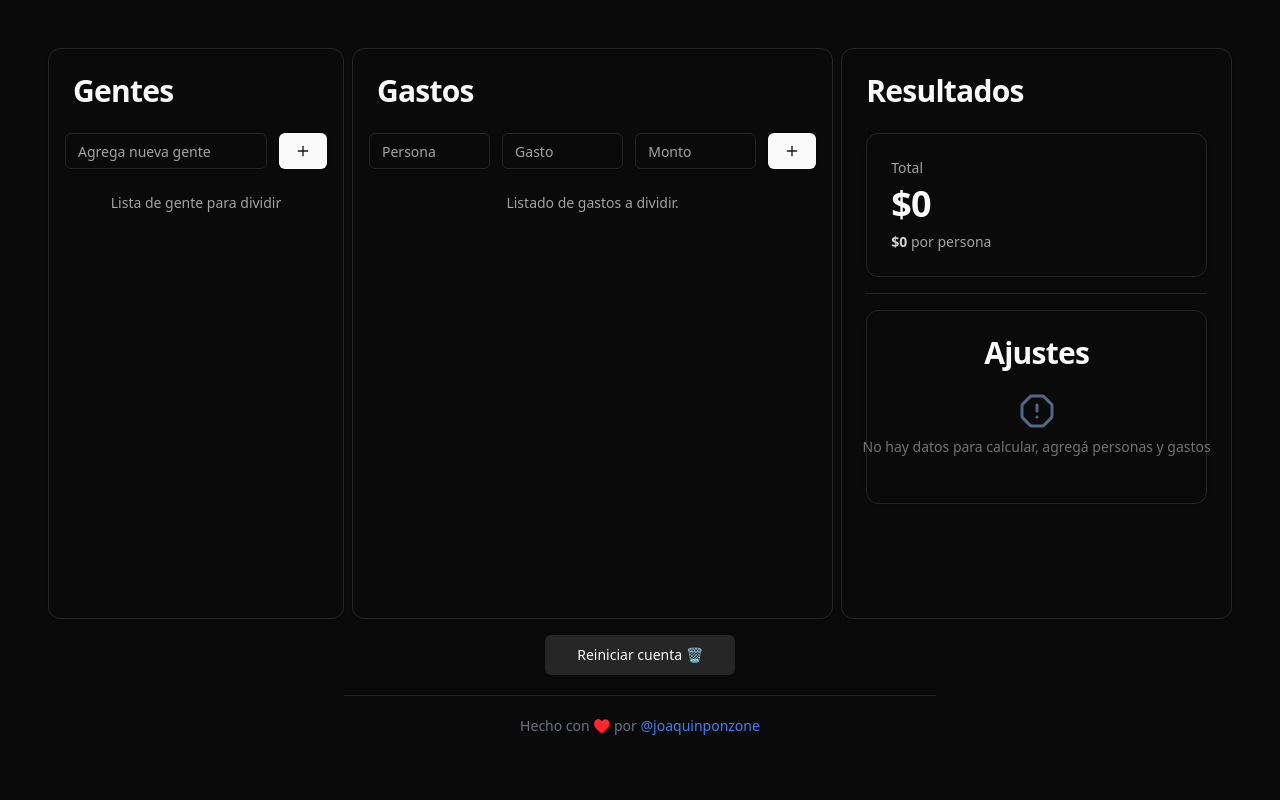
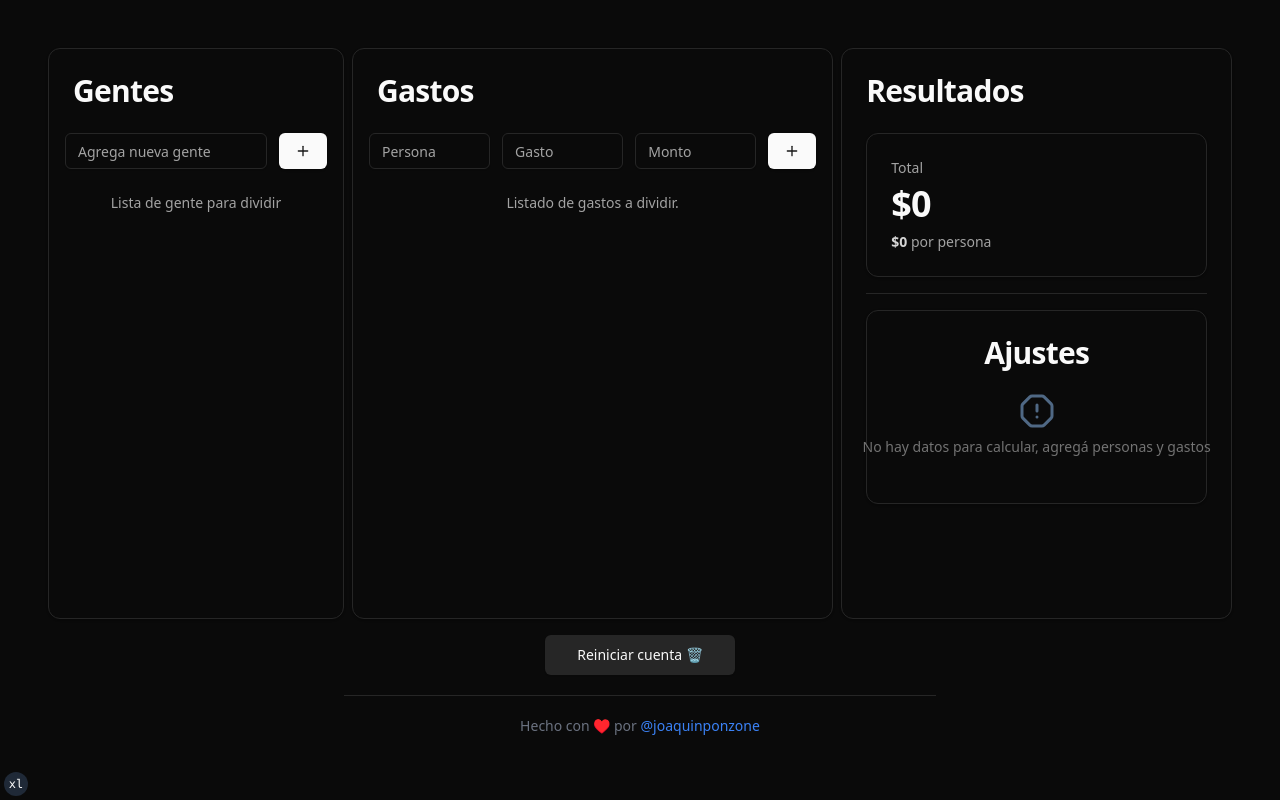
Before and after one commit to joaquinponzone/bill-splitter, a Next.js app: page / in a window 1280 px wide. Built offline with nearby package versions, Linux system fonts and the light colour scheme.

Commit message:
chore: Add TailwindIndicator component to RootLayout

```diff
--- a/src/app/layout.tsx
+++ b/src/app/layout.tsx
@@ -3,6 +3,7 @@
 import "./globals.css";
 import { cn } from "@/lib/utils";
 import { Toaster } from "@/components/ui/toaster";
+import { TailwindIndicator } from "@/components/tailwind-indicator";
 
 const fontSans = FontSans({
   subsets: ["latin"],
@@ -29,6 +30,7 @@
       >
         {children}
         <Toaster />
+        <TailwindIndicator />
       </body>
     </html>
   );
--- /dev/null
+++ b/src/components/tailwind-indicator.tsx
@@ -0,0 +1,16 @@
+export function TailwindIndicator() {
+  if (process.env.NODE_ENV === "production") return null;
+
+  return (
+    <div className="fixed bottom-1 left-1 z-50 flex h-6 w-6 items-center justify-center rounded-full bg-gray-800 p-3 font-mono text-xs text-white">
+      <div className="block sm:hidden">xs</div>
+      <div className="hidden sm:block md:hidden lg:hidden xl:hidden 2xl:hidden">
+        sm
+      </div>
+      <div className="hidden md:block lg:hidden xl:hidden 2xl:hidden">md</div>
+      <div className="hidden lg:block xl:hidden 2xl:hidden">lg</div>
+      <div className="hidden xl:block 2xl:hidden">xl</div>
+      <div className="hidden 2xl:block">2xl</div>
+    </div>
+  );
+}
```
